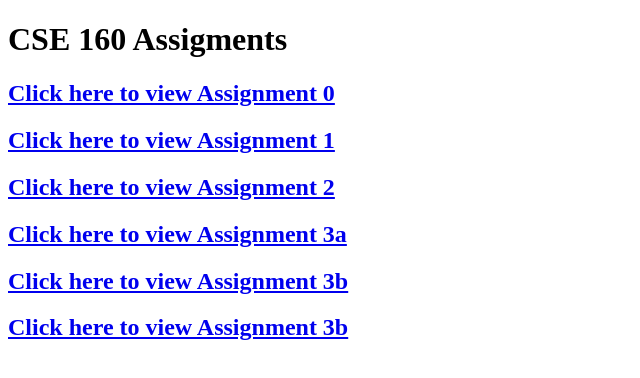
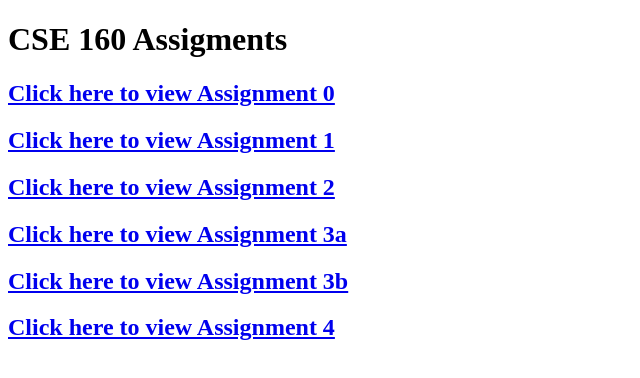
Before and after one commit to sabahdamji/cse160, a plain HTML site: page index.html in a window 1280 px wide. Shown: the full height of the page, 0-640 px from the left. Drawn offline with Linux system fonts and the light colour scheme.

Commit message:
add assignemnt 4 again

```diff
--- a/index.html
+++ b/index.html
@@ -14,7 +14,7 @@
 			<a href="./Assignments/Assignment2/BlockyAnimal.html"><h2>Click here to view Assignment 2</h2></a>
 			<a href="./Assignments/Assignment3a/World.html"><h2>Click here to view Assignment 3a</h2></a>
 			<a href="./Assignments/Assignment3b/World.html"><h2>Click here to view Assignment 3b</h2></a>
-			<a href="./Assignments/Assignment4/World.html"><h2>Click here to view Assignment 3b</h2></a>
+			<a href="./Assignments/Assignment4/World.html"><h2>Click here to view Assignment 4</h2></a>
 
 			<a href=""></a>
 		</div>
```
